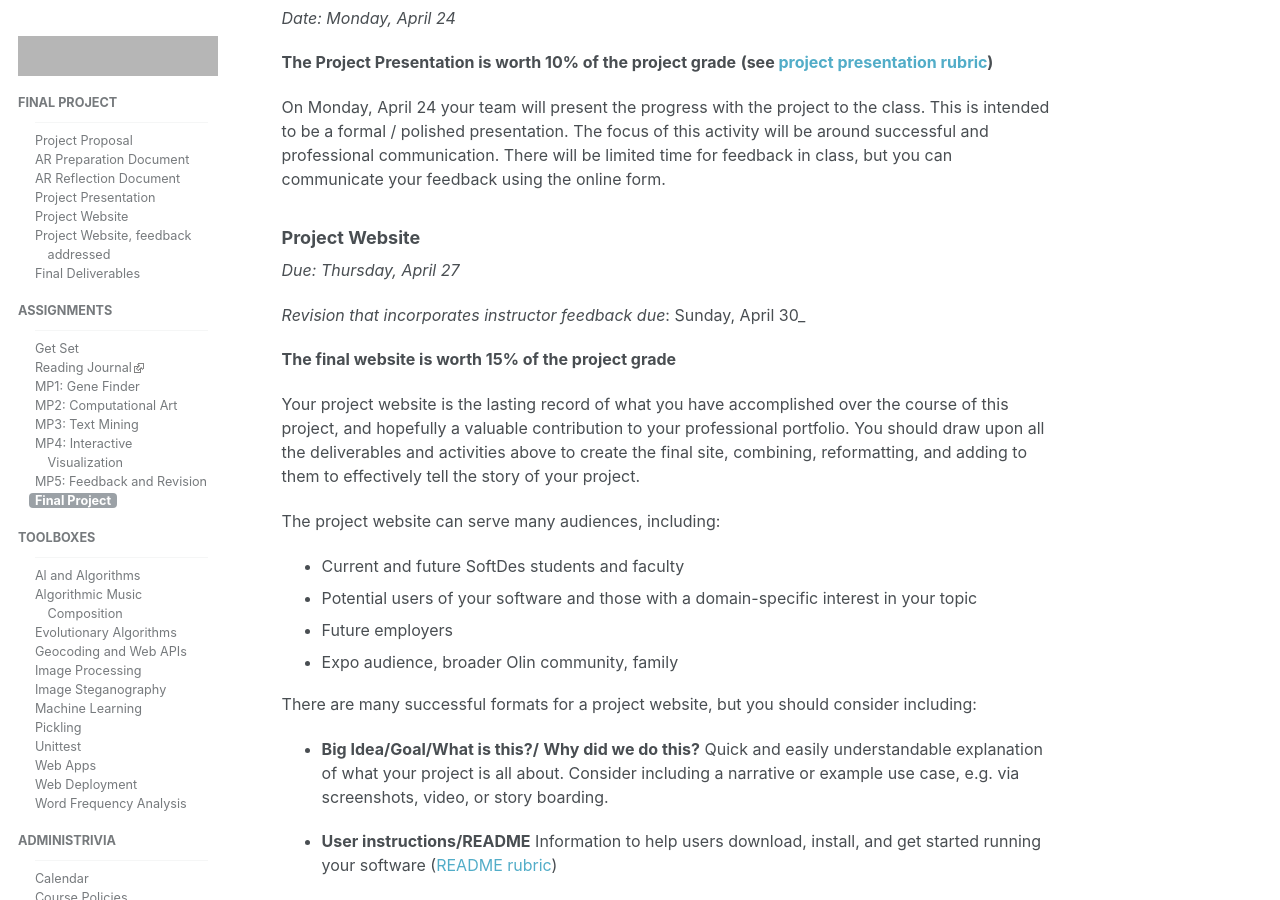
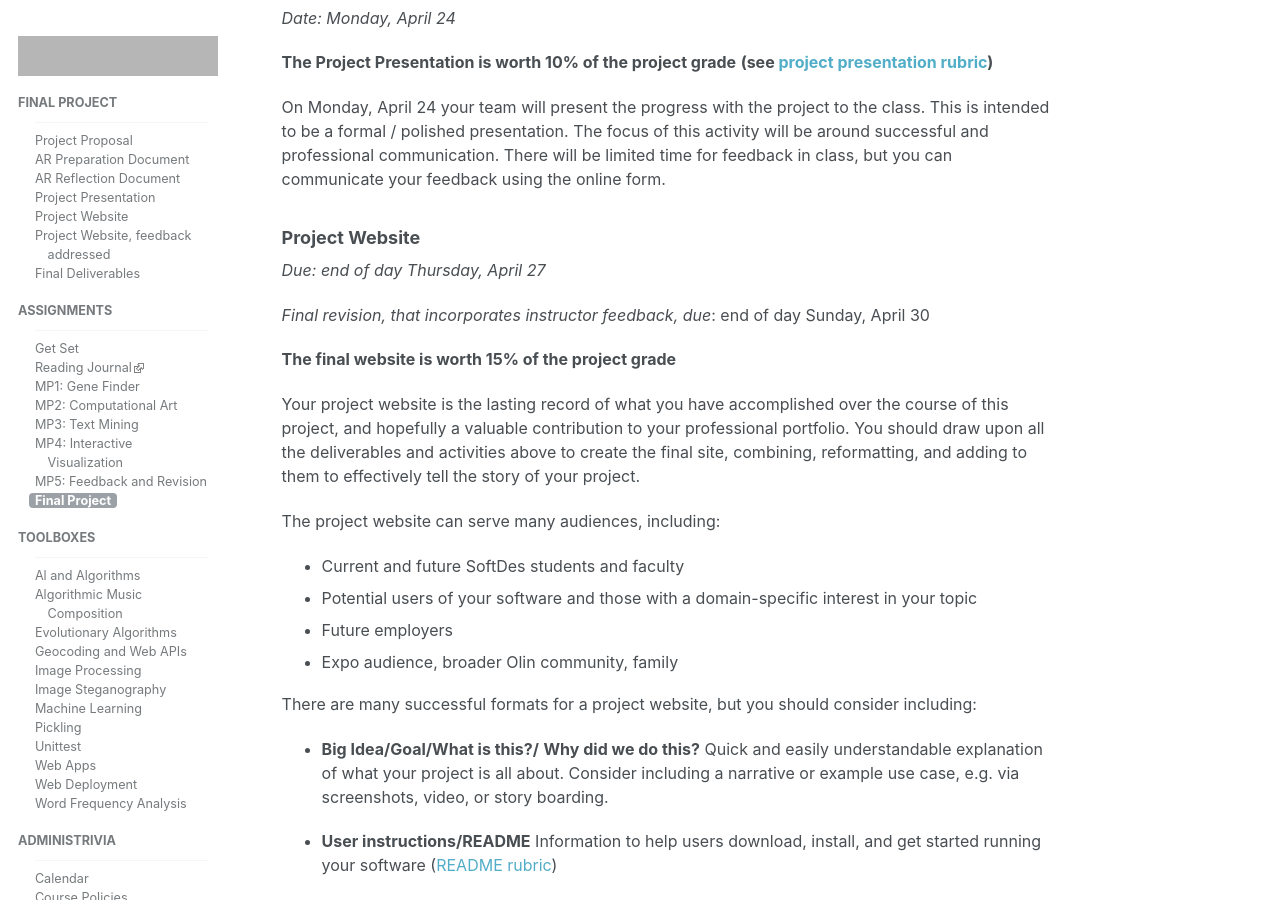
Before and after one commit to sd17spring/sd17spring.github.io, a Jekyll site: the page built from _assignments/final-project.md, in a window 1280 px wide and 900 px high, scrolled down 3336 px. Built offline with Jekyll 4.4.1, drawn with Linux system fonts in a browser that asks for light colours; grey boxes are pictures that could not be loaded.

Commit message:
Specify due time-of-day for web site

```diff
--- a/_assignments/final-project.md
+++ b/_assignments/final-project.md
@@ -73,7 +73,7 @@ Final Event period for this class,  with EXPO style demo / poster session.
 
 _Due {{site.data.dates.final_proposal | date: '%A, %B %-d' }}_
 
-**The project proposal is worth 10% of the project grade ([rubric]({% link _assignments/final-project/project-proposal-rubric.md %}))** .
+**The project proposal is worth 10% of the project grade ([rubric]({% link _assignments/final-project/project-proposal-rubric.md %})).**
 
 By 11:59PM on the due date above, one member of your team should have submitted a response to the Project Proposal Questionnaire. When you go the link, be prepared to type up responses to the prompts below. More detailed answers give us an ability to give you better feedback to start the project (or revise your proposal). [Project Proposal Questionnaire](https://docs.google.com/forms/d/e/1FAIpQLSf-q_NToMi2VXNSzsH-NsI47HrFt85BtHZJLm-PYkrRMPc0mA/viewform).
 
@@ -116,9 +116,9 @@ feedback using the online form.
 
 ### Project Website
 
-_Due: {{site.data.dates.final_website | date: '%A, %B %-d' }}_
+_Due: end of day {{site.data.dates.final_website | date: '%A, %B %-d' }}_
 
-_Revision that incorporates instructor feedback due_: {{site.data.dates.final_website_feedback_addressed | date: '%A, %B %-d' }}_
+_Final revision, that incorporates instructor feedback, due_: end of day {{site.data.dates.final_website_feedback_addressed | date: '%A, %B %-d' }}
 
 **The final website is worth 15% of the project grade**
 
```
Also changed, not shown: _days/day-25.md (+4 -2 lines), _homepage_boxes/coming_up_box.md (+2 -7 lines).
